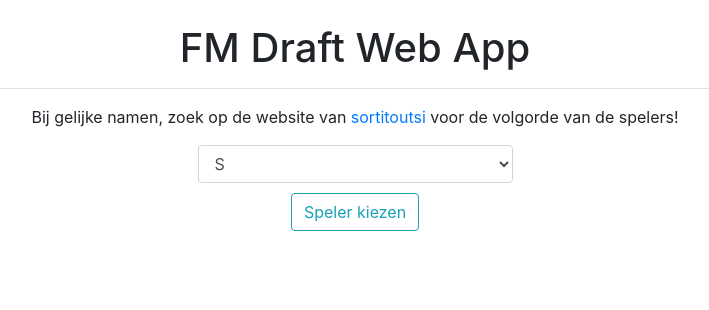
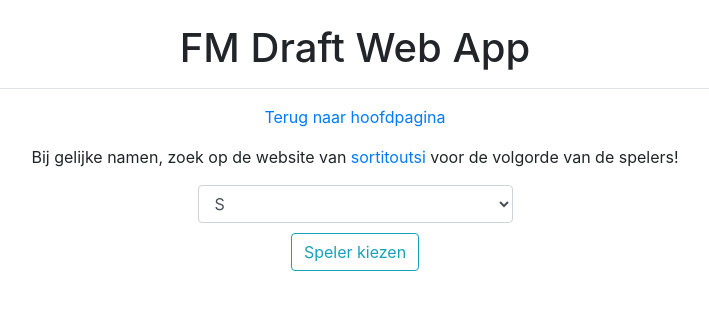
Before and after one commit to mvantschip/Flask_Draft, a Flask app: page /search in a window 1280 px wide. Shown: the top 310 px of the page, without its empty margins (295-1004 px from the left). Run offline with Flask 2, Linux system fonts and the light colour scheme; the visitor is signed in with stand-in values (Sample User, id 1); some libraries are stand-ins or nearby versions.

Commit message:
redirection and player value check changes

```diff
--- a/flaskdraft/search/routes.py
+++ b/flaskdraft/search/routes.py
@@ -31,7 +31,7 @@ def search_page():
             if test_value_list[item] == 'Value':
                 test_value_place = item
         value_total = soup.findAll('dd')[test_value_place].text
-        if "k" in value_total or value_total == "£0":
+        if not 'm' in value_total:
             flash("Uw speler is minder waard dan €1 miljoen, waarde is gezet op €1 miljoen.", 'top')
             value_total = "1m"
         value = int(re.sub('[£m]', '', value_total))
--- a/flaskdraft/templates/bids.html
+++ b/flaskdraft/templates/bids.html
@@ -1,5 +1,8 @@
 {% extends "layout.html" %}
 {% block content %}
+<p class="center">
+  <a href={{ url_for('main.index') }}>Terug naar hoofdpagina</a>
+</p>
 <body>
   {% with danger = get_flashed_messages(category_filter=["danger"]) %}
     {% if danger %}
--- a/flaskdraft/templates/player.html
+++ b/flaskdraft/templates/player.html
@@ -1,5 +1,8 @@
 {% extends "layout.html" %}
 {% block content %}
+<p class="center">
+  <a href={{ url_for('main.index') }}>Terug naar hoofdpagina</a>
+</p>
 <body>
   <p class="center">Bij gelijke namen, zoek op de website van <a href="https://sortitoutsi.net/search/database">sortitoutsi</a> voor de volgorde van de spelers!</p>
   <form method="POST" action="">
```
